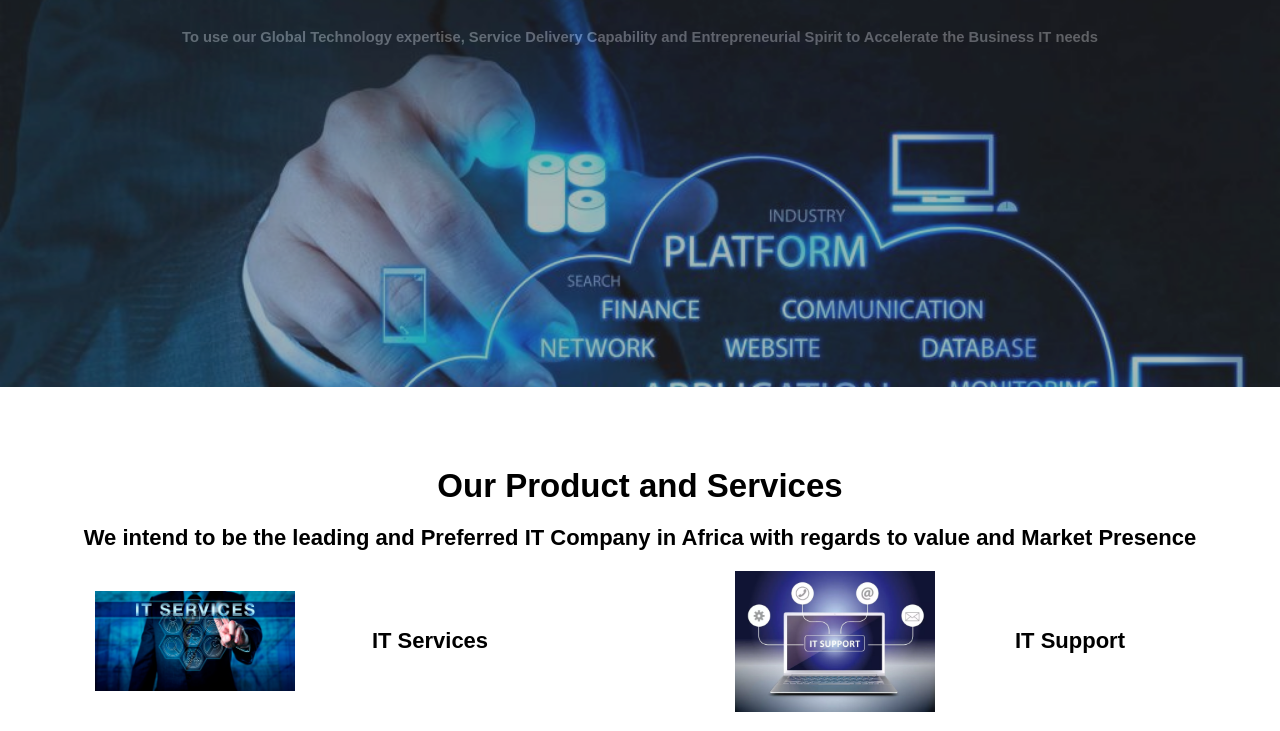
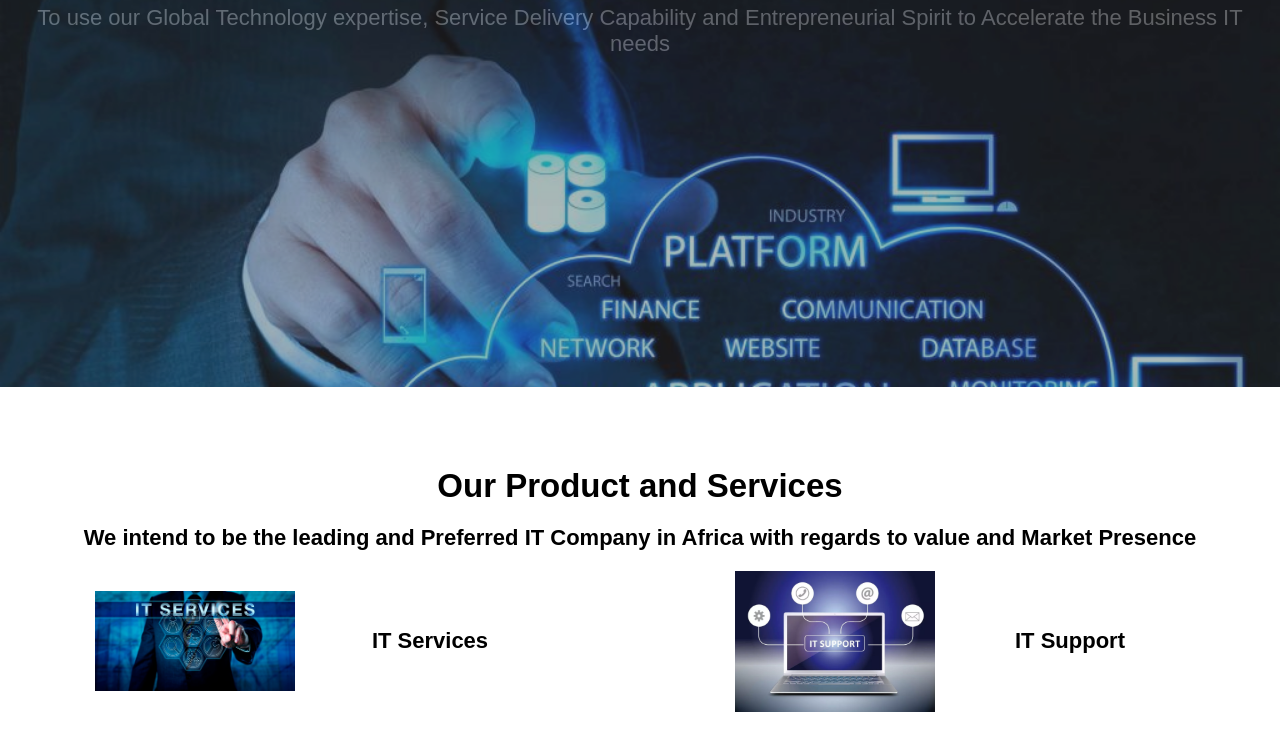
Before and after one commit to s-muel/companyHomePage, a plain HTML site: page index.html in a window 1280 px wide. Shown: the part 303-1034 px from the top of the page. Drawn offline with Linux system fonts and the light colour scheme; a web font is replaced by a local one.

Commit message:
p change

```diff
--- a/index.html
+++ b/index.html
@@ -32,7 +32,7 @@
     <div class="mission">
       <div class="content">
         <h2>Our Mission</h2>
-        <h6>To use our Global Technology expertise, Service Delivery Capability and Entrepreneurial Spirit to Accelerate the Business IT needs</h6>
+        <p>To use our Global Technology expertise, Service Delivery Capability and Entrepreneurial Spirit to Accelerate the Business IT needs</p>
       </div>
     </div>
     </div>
```
